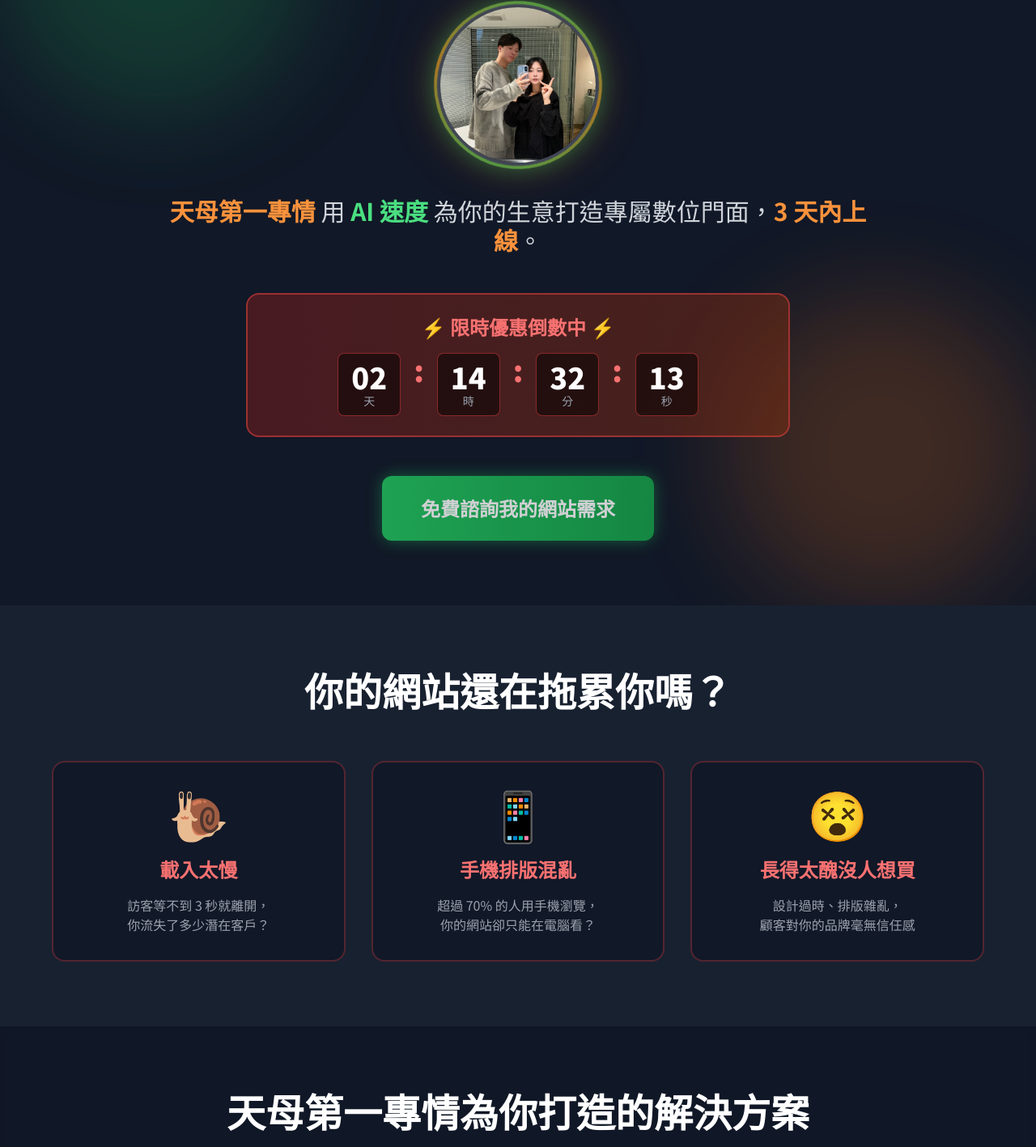
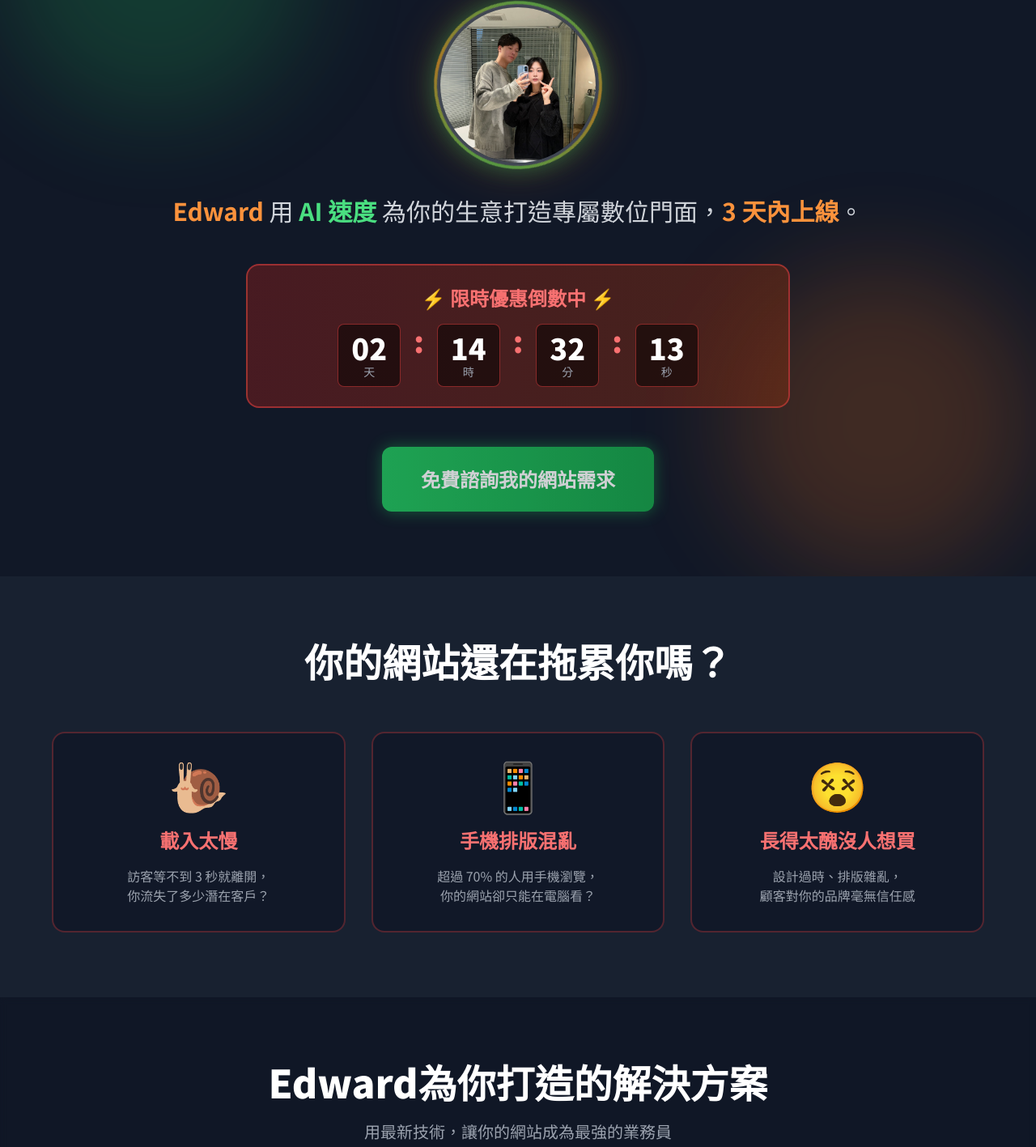
Before and after one commit to edward920727/edward, a plain HTML site: page index.html in a window 1280 px wide. Shown: the part 243-1660 px from the top of the page at 81% size. Drawn offline with nearby package versions, Linux system fonts and the light colour scheme.

Commit message:
Add files via upload

```diff
--- a/index.html
+++ b/index.html
@@ -139,14 +139,14 @@
                 <div class="profile-image-border"></div>
                 <img
                     src="profile.jpg"
-                    alt="天母第一專情"
+                    alt="Edward"
                     class="profile-image"
                     onerror="this.src='https://via.placeholder.com/200x200/22c55e/ffffff?text=你的照片'"
                 >
             </div>
 
             <p class="text-base sm:text-lg md:text-xl lg:text-3xl text-gray-300 mb-8 md:mb-12 leading-relaxed max-w-4xl mx-auto px-2">
-                <span class="text-orange-400 font-bold">天母第一專情</span> 用 <span class="text-green-400 font-bold">AI 速度</span> 為你的生意打造專屬數位門面，<span class="text-orange-400 font-bold">3 天內上線</span>。
+                <span class="text-orange-400 font-bold">Edward</span> 用 <span class="text-green-400 font-bold">AI 速度</span> 為你的生意打造專屬數位門面，<span class="text-orange-400 font-bold">3 天內上線</span>。
             </p>
 
             <!-- 限時優惠倒數計時 -->
@@ -226,7 +226,7 @@
     <section class="py-12 sm:py-16 md:py-20 px-4 bg-gray-900/40 backdrop-blur-sm">
         <div class="max-w-6xl mx-auto">
             <h2 class="text-2xl sm:text-3xl md:text-4xl lg:text-5xl font-black text-center mb-4 md:mb-6 px-2">
-                天母第一專情為你打造的解決方案
+                Edward為你打造的解決方案
             </h2>
             <p class="text-center text-base sm:text-lg md:text-xl text-gray-400 mb-8 md:mb-16 px-2">
                 用最新技術，讓你的網站成為最強的業務員
@@ -293,7 +293,7 @@
 
     <!-- Footer -->
     <footer class="bg-black py-8 text-center text-gray-500 text-sm">
-        <p>© 2026 天母第一專情 | 專業網站建置服務 | 用 AI 速度打造賺錢網站</p>
+        <p>© 2026 Edward | 專業網站建置服務 | 用 AI 速度打造賺錢網站</p>
     </footer>
 
     <!-- 倒數計時器 JavaScript -->
```
